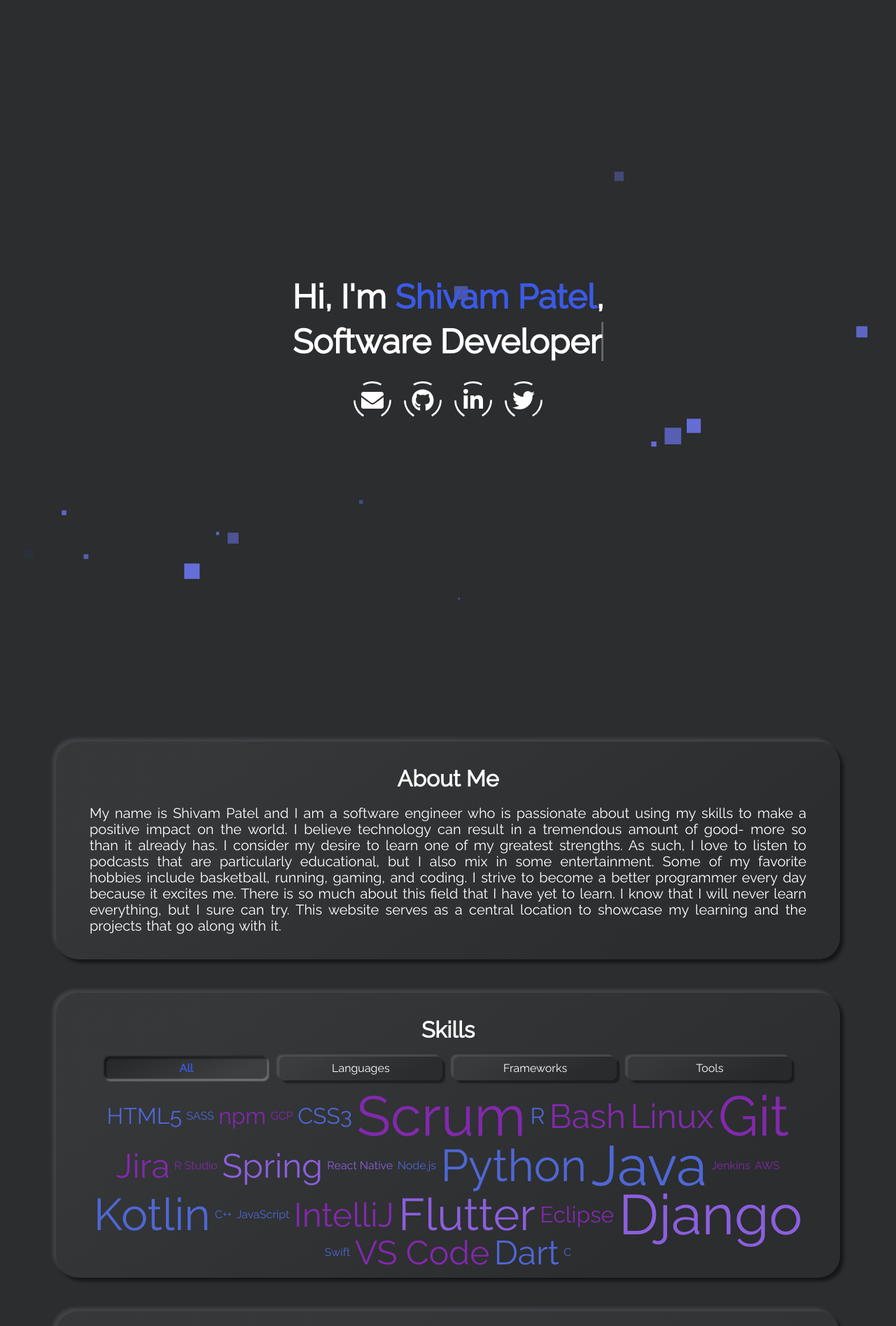
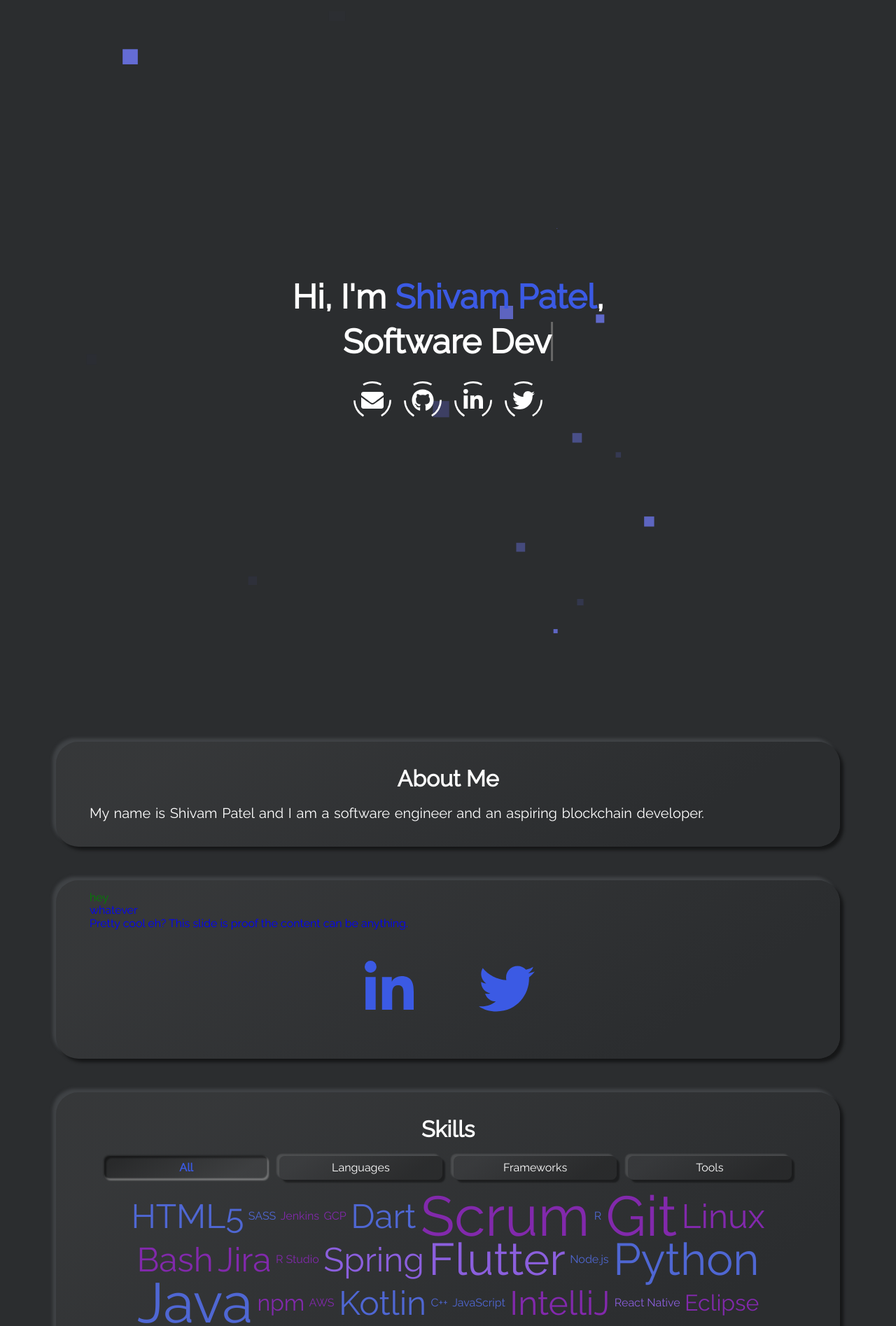
Before and after one commit to ShivamPatel17/shivampatel17.github.io, a Jekyll site: the page built from index.html, in a window 1280 px wide. Shown: the top 1895 px of the page at 70% size. Built offline with Jekyll 4.4.1, drawn with Linux system fonts in a browser that asks for light colours; nearby versions of some CDN libraries.

Commit message:
code runs with gulp now. Also have some javascript that changes color for the text in the slideshow html every 3 seconds

```diff
--- a/_config.yml
+++ b/_config.yml
@@ -34,7 +34,15 @@
 # about_me_title: The will be displayed as the title in the About Me section
 about_me_title: About Me
 # about_me_description: This will be displayed under the title.
-about_me_description: My name is Shivam Patel and I am a software engineer who is passionate about using my skills to make a positive impact on the world. I believe technology can result in a tremendous amount of good- more so than it already has. I consider my desire to learn one of my greatest strengths. As such, I love to listen to podcasts that are particularly educational, but I also mix in some entertainment. Some of my favorite hobbies include basketball, running, gaming, and coding. I strive to become a better programmer every day because it excites me. There is so much about this field that I have yet to learn. I know that I will never learn everything, but I sure can try. This website serves as a central location to showcase my learning and the projects that go along with it.
+about_me_description: My name is Shivam Patel and I am a software engineer and an aspiring blockchain developer.
+
+# ABOUT ME SLIDESHOW SECTION
+# show_aboutme_sideshow_card:
+show_aboutme_card: true
+#Add other things you need here
+
+
+
 
 # SKILLS SECTION
 # show_skills_card:
--- /dev/null
+++ b/_includes/section-aboutme-slideshow.html
@@ -0,0 +1,37 @@
+<div id="aboutme-slideshow">
+    <div>
+        <div>
+        hey
+        </div>
+        <div>
+        whatever
+        </div>
+        <div>
+            Pretty cool eh? This slide is proof the content can be anything.
+        </div>
+    </div>
+    <div class="slideshow-pictures">
+        {% if site.linkedin_username != null %}
+        <a class="social-link" aria-label="My LinkedIn" target="_blank"
+        href="https://www.linkedin.com/in/{{site.linkedin_username}}">
+        <div class="social">
+            <svg class="social-svg" viewBox="0 0 48 48">
+            <use x="12" y="12" width="24" height="24" viewBox="0 0 48 48" xlink:href="{{ "/assets/img/brands.svg#linkedin-in" | prepend: site.baseurl }}"></use>
+            </svg>
+        </div>
+        </a>
+        {% endif %}
+
+        {% if site.twitter_username != null %}
+        <a class="social-link" aria-label="My Twitter" target="_blank"
+          href="https://twitter.com/{{site.twitter_username}}">
+          <div class="social">
+            <svg class="social-svg" viewBox="0 0 48 48">
+              <use x="12" y="12" width="24" height="24" viewBox="0 0 48 48" xlink:href="{{ "/assets/img/brands.svg#twitter" | prepend: site.baseurl }}"></use>
+            </svg>
+          </div>
+        </a>
+        {% endif %}
+
+    </div>
+</div>
--- a/_layouts/default.html
+++ b/_layouts/default.html
@@ -19,6 +19,7 @@
 
   <script src="{{ "/assets/js/vendors.min.js" | prepend: site.baseurl }}"></script>
   <script src="{{ "/assets/js/app.min.js" | prepend: site.baseurl }}"></script>
+  <script src="https://ajax.googleapis.com/ajax/libs/jquery/1.11.2/jquery.min.js"></script>
 </head>
 
 <body>
@@ -35,6 +36,11 @@
     {%if site.show_aboutme_card %}
       <section class="card neumorphism-card-big">
         {% include section-aboutme.html %}
+      </section>
+    {% endif %}
+    {%if site.show_aboutme_card %}
+      <section class="card neumorphism-card-big">
+        {% include section-aboutme-slideshow.html %}
       </section>
     {% endif %}
     {%if site.show_skills_card %}
```
Also changed, not shown: _data/skills-languages.yml (+6 -3 lines), _js/app.js (+23 -2 lines), _sass/main.scss (+40 -0 lines), assets/css/main.min.css, assets/js/app.min.js, 1 other file.
